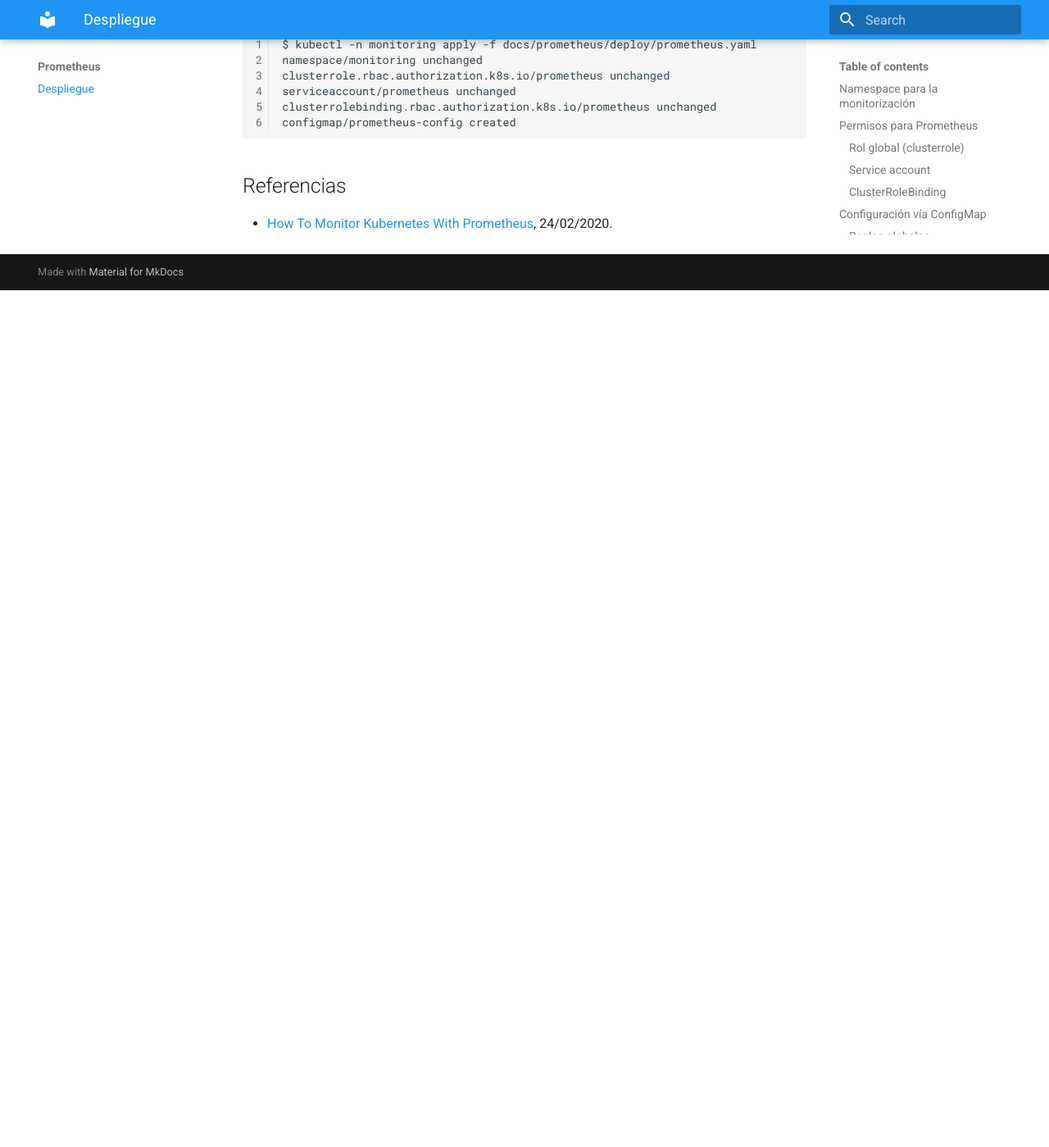
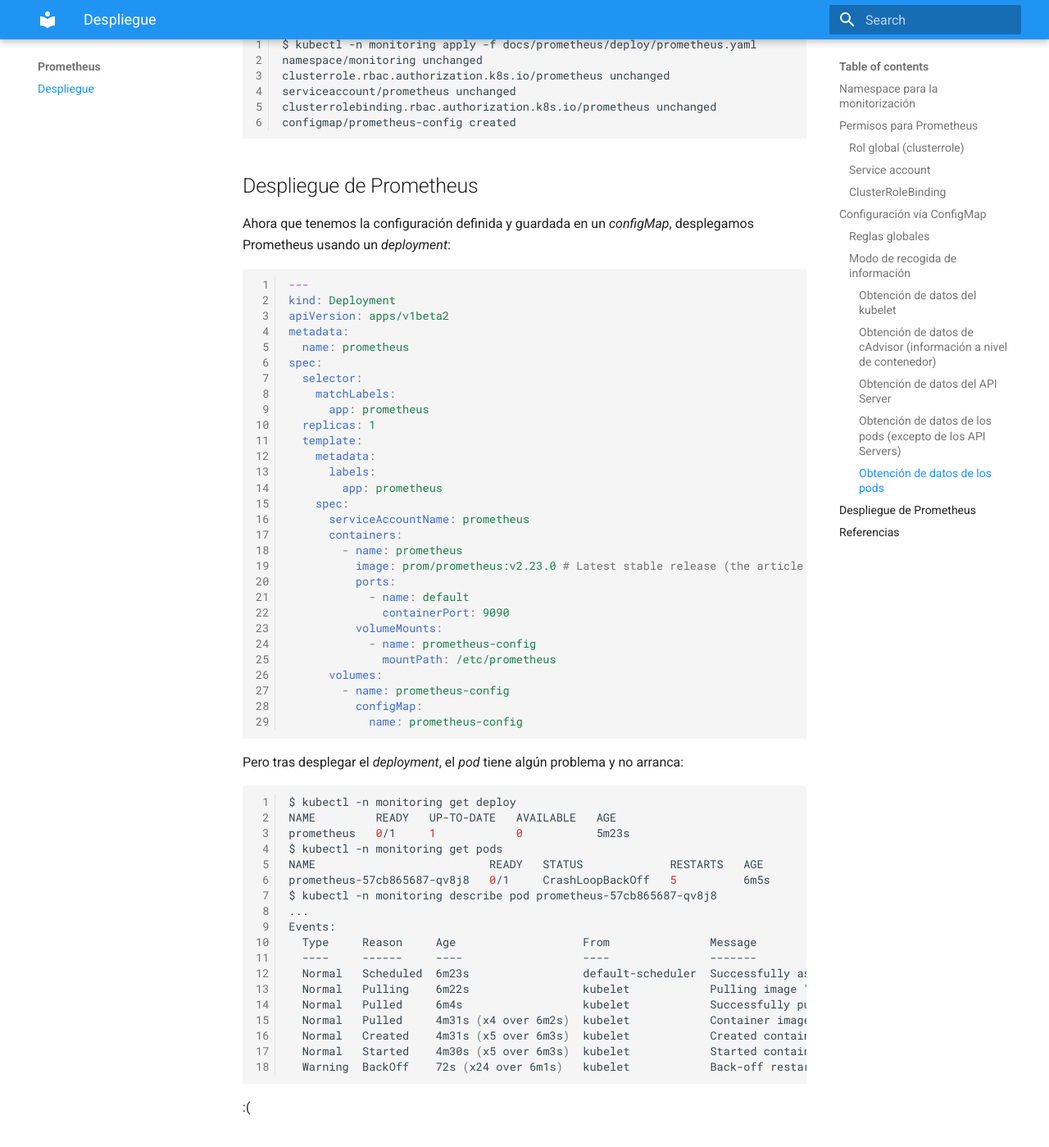
Before and after one commit to onthedock/k8s-devops, an MkDocs documentation site: the page built from docs/prometheus/prometheus.md, in a window 1280 px wide and 1400 px high, scrolled down 5613 px. Shown: the whole window at 82% size. Built offline with MkDocs 1.6.1 and Material for MkDocs 9.7.7, drawn with Linux system fonts in a browser that asks for light colours; before the commit the page ends 5967 px from its top, so only the background shows below that.

Commit message:
WIP: Deployment :boom: pod enters crash loop :(

````diff
--- a/docs/prometheus/prometheus.md
+++ b/docs/prometheus/prometheus.md
@@ -270,6 +270,67 @@ clusterrolebinding.rbac.authorization.k8s.io/prometheus unchanged
 configmap/prometheus-config created
 ```
 
+## Despliegue de Prometheus
+
+Ahora que tenemos la configuración definida y guardada en un *configMap*, desplegamos Prometheus usando un *deployment*:
+
+```yaml
+---
+kind: Deployment
+apiVersion: apps/v1beta2
+metadata:
+  name: prometheus
+spec:
+  selector:
+    matchLabels:
+      app: prometheus
+  replicas: 1
+  template:
+    metadata:
+      labels:
+        app: prometheus
+    spec:
+      serviceAccountName: prometheus
+      containers:
+        - name: prometheus
+          image: prom/prometheus:v2.23.0 # Latest stable release (the article uses 2.1.0)
+          ports:
+            - name: default
+              containerPort: 9090
+          volumeMounts:
+            - name: prometheus-config
+              mountPath: /etc/prometheus
+      volumes:
+        - name: prometheus-config
+          configMap:
+            name: prometheus-config
+```
+
+Pero tras desplegar el *deployment*, el *pod* tiene algún problema y no arranca:
+
+```bash
+$ kubectl -n monitoring get deploy
+NAME         READY   UP-TO-DATE   AVAILABLE   AGE
+prometheus   0/1     1            0           5m23s
+$ kubectl -n monitoring get pods
+NAME                          READY   STATUS             RESTARTS   AGE
+prometheus-57cb865687-qv8j8   0/1     CrashLoopBackOff   5          6m5s
+$ kubectl -n monitoring describe pod prometheus-57cb865687-qv8j8
+...
+Events:
+  Type     Reason     Age                   From               Message
+  ----     ------     ----                  ----               -------
+  Normal   Scheduled  6m23s                 default-scheduler  Successfully assigned monitoring/prometheus-57cb865687-qv8j8 to k3d-devcluster-server-0
+  Normal   Pulling    6m22s                 kubelet            Pulling image "prom/prometheus:v2.23.0"
+  Normal   Pulled     6m4s                  kubelet            Successfully pulled image "prom/prometheus:v2.23.0" in 18.932546631s
+  Normal   Pulled     4m31s (x4 over 6m2s)  kubelet            Container image "prom/prometheus:v2.23.0" already present on machine
+  Normal   Created    4m31s (x5 over 6m3s)  kubelet            Created container prometheus
+  Normal   Started    4m30s (x5 over 6m3s)  kubelet            Started container prometheus
+  Warning  BackOff    72s (x24 over 6m1s)   kubelet            Back-off restarting failed container
+```
+
+:(
+
 ## Referencias
 
 - [How To Monitor Kubernetes With Prometheus](https://phoenixnap.com/kb/prometheus-kubernetes-monitoring), 24/02/2020.
````
Also changed, not shown: docs/prometheus/deploy/prometheus.yaml (+29 -0 lines).
